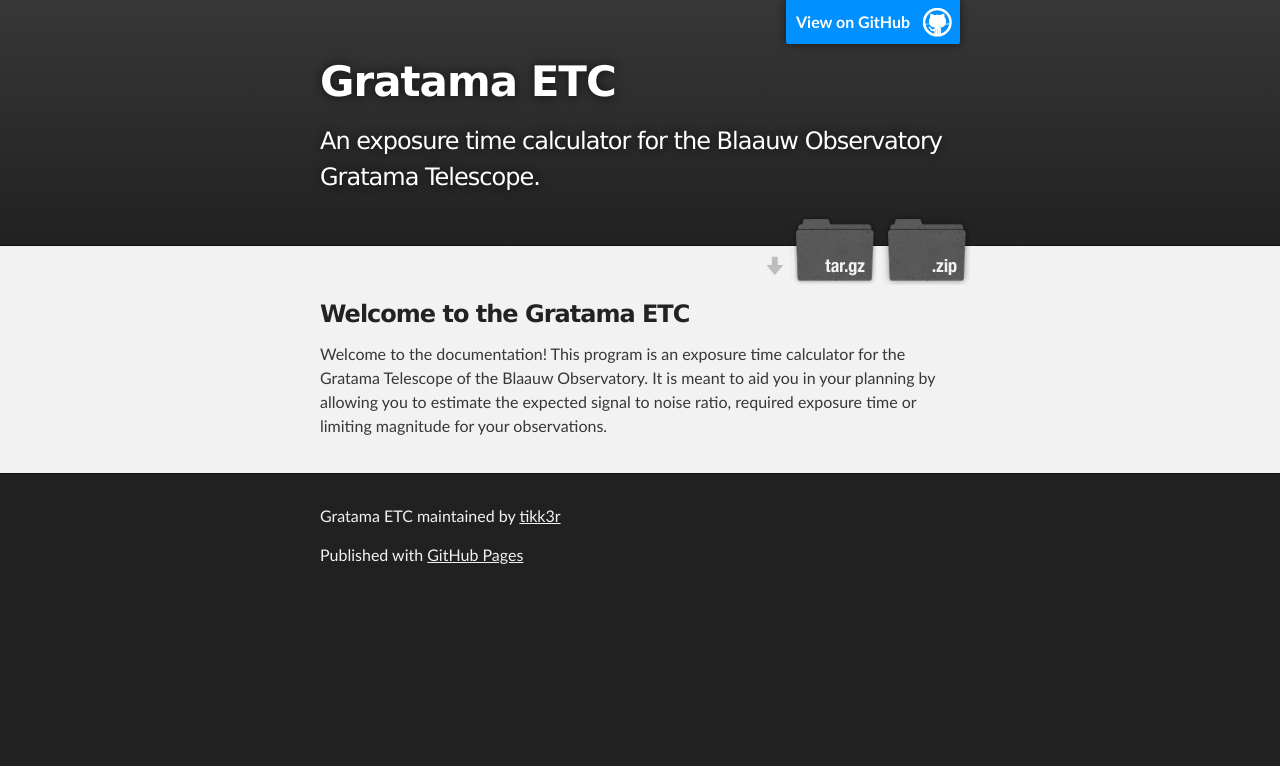
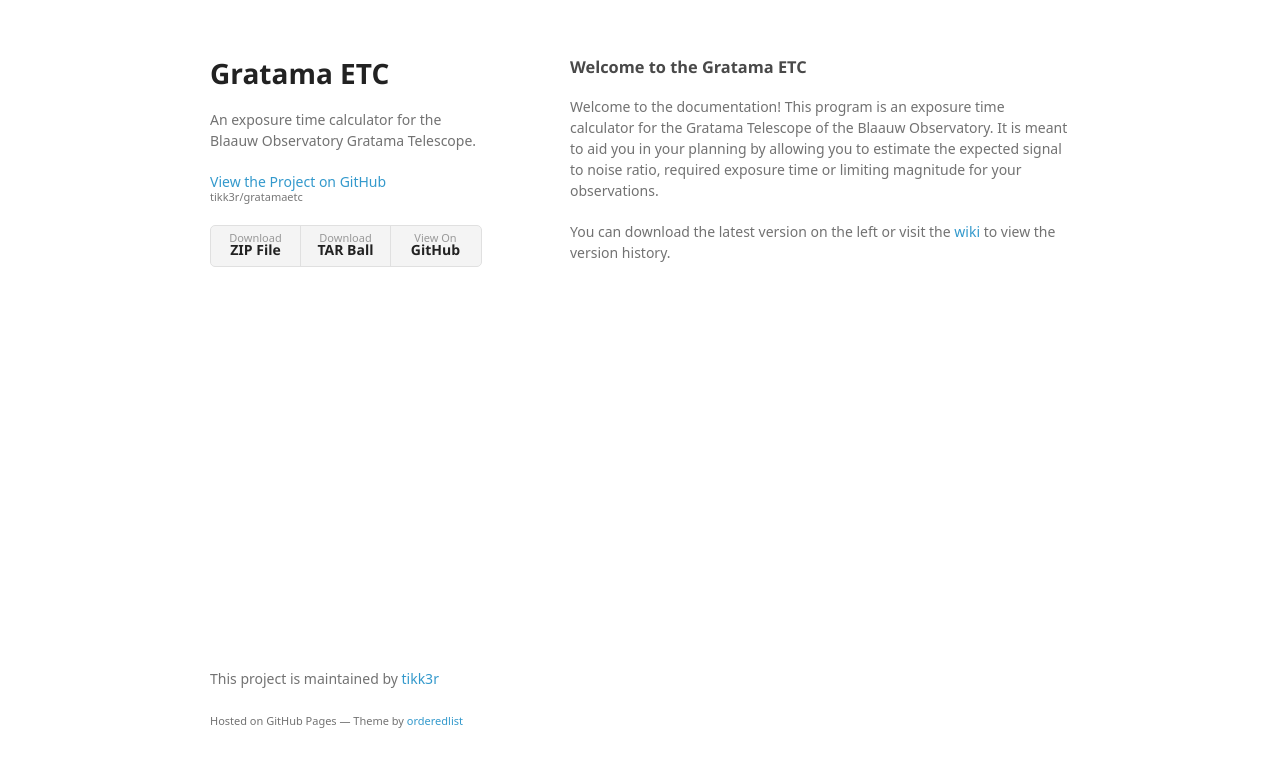
Before and after one commit to tikk3r/gratamaetc, a plain HTML site: page index.html in a window 1280 px wide. Drawn offline with Linux system fonts and the light colour scheme; a web font is replaced by a local one.

Commit message:
Create gh-pages branch via GitHub

```diff
--- a/index.html
+++ b/index.html
@@ -1,52 +1,46 @@
-<!DOCTYPE html>
+<!doctype html>
 <html>
+  <head>
+    <meta charset="utf-8">
+    <meta http-equiv="X-UA-Compatible" content="chrome=1">
+    <title>Gratama ETC by tikk3r</title>
 
-  <head>
-    <meta charset='utf-8'>
-    <meta http-equiv="X-UA-Compatible" content="chrome=1">
-    <meta name="description" content="Gratama ETC : An exposure time calculator for the Blaauw Observatory Gratama Telescope.">
+    <link rel="stylesheet" href="stylesheets/styles.css">
+    <link rel="stylesheet" href="stylesheets/github-light.css">
+    <meta name="viewport" content="width=device-width">
+    <!--[if lt IE 9]>
+    <script src="//html5shiv.googlecode.com/svn/trunk/html5.js"></script>
+    <![endif]-->
+  </head>
+  <body>
+    <div class="wrapper">
+      <header>
+        <h1>Gratama ETC</h1>
+        <p>An exposure time calculator for the Blaauw Observatory Gratama Telescope.</p>
 
-    <link rel="stylesheet" type="text/css" media="screen" href="stylesheets/stylesheet.css">
+        <p class="view"><a href="https://github.com/tikk3r/gratamaetc">View the Project on GitHub <small>tikk3r/gratamaetc</small></a></p>
 
-    <title>Gratama ETC</title>
-  </head>
 
-  <body>
-
-    <!-- HEADER -->
-    <div id="header_wrap" class="outer">
-        <header class="inner">
-          <a id="forkme_banner" href="https://github.com/tikk3r/gratamaetc">View on GitHub</a>
-
-          <h1 id="project_title">Gratama ETC</h1>
-          <h2 id="project_tagline">An exposure time calculator for the Blaauw Observatory Gratama Telescope.</h2>
-
-            <section id="downloads">
-              <a class="zip_download_link" href="https://github.com/tikk3r/gratamaetc/zipball/master">Download this project as a .zip file</a>
-              <a class="tar_download_link" href="https://github.com/tikk3r/gratamaetc/tarball/master">Download this project as a tar.gz file</a>
-            </section>
-        </header>
-    </div>
-
-    <!-- MAIN CONTENT -->
-    <div id="main_content_wrap" class="outer">
-      <section id="main_content" class="inner">
+        <ul>
+          <li><a href="https://github.com/tikk3r/gratamaetc/zipball/master">Download <strong>ZIP File</strong></a></li>
+          <li><a href="https://github.com/tikk3r/gratamaetc/tarball/master">Download <strong>TAR Ball</strong></a></li>
+          <li><a href="https://github.com/tikk3r/gratamaetc">View On <strong>GitHub</strong></a></li>
+        </ul>
+      </header>
+      <section>
         <h3>
 <a id="welcome-to-the-gratama-etc" class="anchor" href="#welcome-to-the-gratama-etc" aria-hidden="true"><span aria-hidden="true" class="octicon octicon-link"></span></a>Welcome to the Gratama ETC</h3>
 
 <p>Welcome to the documentation! This program is an exposure time calculator for the Gratama Telescope of the Blaauw Observatory. It is meant to aid you in your planning by allowing you to estimate the expected signal to noise ratio, required exposure time or limiting magnitude for your observations.</p>
+
+<p>You can download the latest version on the left or visit the <a href="https://github.com/tikk3r/gratamaetc/wiki">wiki</a> to view the version history.</p>
       </section>
-    </div>
-
-    <!-- FOOTER  -->
-    <div id="footer_wrap" class="outer">
-      <footer class="inner">
-        <p class="copyright">Gratama ETC maintained by <a href="https://github.com/tikk3r">tikk3r</a></p>
-        <p>Published with <a href="https://pages.github.com">GitHub Pages</a></p>
+      <footer>
+        <p>This project is maintained by <a href="https://github.com/tikk3r">tikk3r</a></p>
+        <p><small>Hosted on GitHub Pages &mdash; Theme by <a href="https://github.com/orderedlist">orderedlist</a></small></p>
       </footer>
     </div>
-
-
+    <script src="javascripts/scale.fix.js"></script>
 
   </body>
 </html>
--- /dev/null
+++ b/javascripts/scale.fix.js
@@ -0,0 +1,17 @@
+var metas = document.getElementsByTagName('meta');
+var i;
+if (navigator.userAgent.match(/iPhone/i)) {
+  for (i=0; i<metas.length; i++) {
+    if (metas[i].name == "viewport") {
+      metas[i].content = "width=device-width, minimum-scale=1.0, maximum-scale=1.0";
+    }
+  }
+  document.addEventListener("gesturestart", gestureStart, false);
+}
+function gestureStart() {
+  for (i=0; i<metas.length; i++) {
+    if (metas[i].name == "viewport") {
+      metas[i].content = "width=device-width, minimum-scale=0.25, maximum-scale=1.6";
+    }
+  }
+}
--- a/params.json
+++ b/params.json
@@ -1,6 +1,6 @@
 {
   "name": "Gratama ETC",
   "tagline": "An exposure time calculator for the Blaauw Observatory Gratama Telescope.",
-  "body": "### Welcome to the Gratama ETC\r\nWelcome to the documentation! This program is an exposure time calculator for the Gratama Telescope of the Blaauw Observatory. It is meant to aid you in your planning by allowing you to estimate the expected signal to noise ratio, required exposure time or limiting magnitude for your observations.",
+  "body": "### Welcome to the Gratama ETC\r\nWelcome to the documentation! This program is an exposure time calculator for the Gratama Telescope of the Blaauw Observatory. It is meant to aid you in your planning by allowing you to estimate the expected signal to noise ratio, required exposure time or limiting magnitude for your observations.\r\n\r\nYou can download the latest version on the left or visit the [wiki](https://github.com/tikk3r/gratamaetc/wiki) to view the version history.",
   "note": "Don't delete this file! It's used internally to help with page regeneration."
 }
--- /dev/null
+++ b/stylesheets/styles.css
@@ -0,0 +1,324 @@
+@font-face {
+  font-family: 'Noto Sans';
+  font-weight: 400;
+  font-style: normal;
+  src: url('../fonts/Noto-Sans-regular/Noto-Sans-regular.eot');
+  src: url('../fonts/Noto-Sans-regular/Noto-Sans-regular.eot?#iefix') format('embedded-opentype'),
+       local('Noto Sans'),
+       local('Noto-Sans-regular'),
+       url('../fonts/Noto-Sans-regular/Noto-Sans-regular.woff2') format('woff2'),
+       url('../fonts/Noto-Sans-regular/Noto-Sans-regular.woff') format('woff'),
+       url('../fonts/Noto-Sans-regular/Noto-Sans-regular.ttf') format('truetype'),
+       url('../fonts/Noto-Sans-regular/Noto-Sans-regular.svg#NotoSans') format('svg');
+}
+
+@font-face {
+  font-family: 'Noto Sans';
+  font-weight: 700;
+  font-style: normal;
+  src: url('../fonts/Noto-Sans-700/Noto-Sans-700.eot');
+  src: url('../fonts/Noto-Sans-700/Noto-Sans-700.eot?#iefix') format('embedded-opentype'),
+       local('Noto Sans Bold'),
+       local('Noto-Sans-700'),
+       url('../fonts/Noto-Sans-700/Noto-Sans-700.woff2') format('woff2'),
+       url('../fonts/Noto-Sans-700/Noto-Sans-700.woff') format('woff'),
+       url('../fonts/Noto-Sans-700/Noto-Sans-700.ttf') format('truetype'),
+       url('../fonts/Noto-Sans-700/Noto-Sans-700.svg#NotoSans') format('svg');
+}
+
+@font-face {
+  font-family: 'Noto Sans';
+  font-weight: 400;
+  font-style: italic;
+  src: url('../fonts/Noto-Sans-italic/Noto-Sans-italic.eot');
+  src: url('../fonts/Noto-Sans-italic/Noto-Sans-italic.eot?#iefix') format('embedded-opentype'),
+       local('Noto Sans Italic'),
+       local('Noto-Sans-italic'),
+       url('../fonts/Noto-Sans-italic/Noto-Sans-italic.woff2') format('woff2'),
+       url('../fonts/Noto-Sans-italic/Noto-Sans-italic.woff') format('woff'),
+       url('../fonts/Noto-Sans-italic/Noto-Sans-italic.ttf') format('truetype'),
+       url('../fonts/Noto-Sans-italic/Noto-Sans-italic.svg#NotoSans') format('svg');
+}
+
+@font-face {
+  font-family: 'Noto Sans';
+  font-weight: 700;
+  font-style: italic;
+  src: url('../fonts/Noto-Sans-700italic/Noto-Sans-700italic.eot');
+  src: url('../fonts/Noto-Sans-700italic/Noto-Sans-700italic.eot?#iefix') format('embedded-opentype'),
+       local('Noto Sans Bold Italic'),
+       local('Noto-Sans-700italic'),
+       url('../fonts/Noto-Sans-700italic/Noto-Sans-700italic.woff2') format('woff2'),
+       url('../fonts/Noto-Sans-700italic/Noto-Sans-700italic.woff') format('woff'),
+       url('../fonts/Noto-Sans-700italic/Noto-Sans-700italic.ttf') format('truetype'),
+       url('../fonts/Noto-Sans-700italic/Noto-Sans-700italic.svg#NotoSans') format('svg');
+}
+
+body {
+  background-color: #fff;
+  padding:50px;
+  font: 14px/1.5 "Noto Sans", "Helvetica Neue", Helvetica, Arial, sans-serif;
+  color:#727272;
+  font-weight:400;
+}
+
+h1, h2, h3, h4, h5, h6 {
+  color:#222;
+  margin:0 0 20px;
+}
+
+p, ul, ol, table, pre, dl {
+  margin:0 0 20px;
+}
+
+h1, h2, h3 {
+  line-height:1.1;
+}
+
+h1 {
+  font-size:28px;
+}
+
+h2 {
+  color:#393939;
+}
+
+h3, h4, h5, h6 {
+  color:#494949;
+}
+
+a {
+  color:#39c;
+  text-decoration:none;
+}
+
+a:hover {
+  color:#069;
+}
+
+a small {
+  font-size:11px;
+  color:#777;
+  margin-top:-0.3em;
+  display:block;
+}
+
+a:hover small {
+  color:#777;
+}
+
+.wrapper {
+  width:860px;
+  margin:0 auto;
+}
+
+blockquote {
+  border-left:1px solid #e5e5e5;
+  margin:0;
+  padding:0 0 0 20px;
+  font-style:italic;
+}
+
+code, pre {
+  font-family:Monaco, Bitstream Vera Sans Mono, Lucida Console, Terminal, Consolas, Liberation Mono, DejaVu Sans Mono, Courier New, monospace;
+  color:#333;
+  font-size:12px;
+}
+
+pre {
+  padding:8px 15px;
+  background: #f8f8f8;
+  border-radius:5px;
+  border:1px solid #e5e5e5;
+  overflow-x: auto;
+}
+
+table {
+  width:100%;
+  border-collapse:collapse;
+}
+
+th, td {
+  text-align:left;
+  padding:5px 10px;
+  border-bottom:1px solid #e5e5e5;
+}
+
+dt {
+  color:#444;
+  font-weight:700;
+}
+
+th {
+  color:#444;
+}
+
+img {
+  max-width:100%;
+}
+
+header {
+  width:270px;
+  float:left;
+  position:fixed;
+  -webkit-font-smoothing:subpixel-antialiased;
+}
+
+header ul {
+  list-style:none;
+  height:40px;
+  padding:0;
+  background: #f4f4f4;
+  border-radius:5px;
+  border:1px solid #e0e0e0;
+  width:270px;
+}
+
+header li {
+  width:89px;
+  float:left;
+  border-right:1px solid #e0e0e0;
+  height:40px;
+}
+
+header li:first-child a {
+  border-radius:5px 0 0 5px;
+}
+
+header li:last-child a {
+  border-radius:0 5px 5px 0;
+}
+
+header ul a {
+  line-height:1;
+  font-size:11px;
+  color:#999;
+  display:block;
+  text-align:center;
+  padding-top:6px;
+  height:34px;
+}
+
+header ul a:hover {
+  color:#999;
+}
+
+header ul a:active {
+  background-color:#f0f0f0;
+}
+
+strong {
+  color:#222;
+  font-weight:700;
+}
+
+header ul li + li + li {
+  border-right:none;
+  width:89px;
+}
+
+header ul a strong {
+  font-size:14px;
+  display:block;
+  color:#222;
+}
+
+section {
+  width:500px;
+  float:right;
+  padding-bottom:50px;
+}
+
+small {
+  font-size:11px;
+}
+
+hr {
+  border:0;
+  background:#e5e5e5;
+  height:1px;
+  margin:0 0 20px;
+}
+
+footer {
+  width:270px;
+  float:left;
+  position:fixed;
+  bottom:50px;
+  -webkit-font-smoothing:subpixel-antialiased;
+}
+
+@media print, screen and (max-width: 960px) {
+
+  div.wrapper {
+    width:auto;
+    margin:0;
+  }
+
+  header, section, footer {
+    float:none;
+    position:static;
+    width:auto;
+  }
+
+  header {
+    padding-right:320px;
+  }
+
+  section {
+    border:1px solid #e5e5e5;
+    border-width:1px 0;
+    padding:20px 0;
+    margin:0 0 20px;
+  }
+
+  header a small {
+    display:inline;
+  }
+
+  header ul {
+    position:absolute;
+    right:50px;
+    top:52px;
+  }
+}
+
+@media print, screen and (max-width: 720px) {
+  body {
+    word-wrap:break-word;
+  }
+
+  header {
+    padding:0;
+  }
+
+  header ul, header p.view {
+    position:static;
+  }
+
+  pre, code {
+    word-wrap:normal;
+  }
+}
+
+@media print, screen and (max-width: 480px) {
+  body {
+    padding:15px;
+  }
+
+  header ul {
+    width:99%;
+  }
+
+  header li, header ul li + li + li {
+    width:33%;
+  }
+}
+
+@media print {
+  body {
+    padding:0.4in;
+    font-size:12pt;
+    color:#444;
+  }
+}
```
